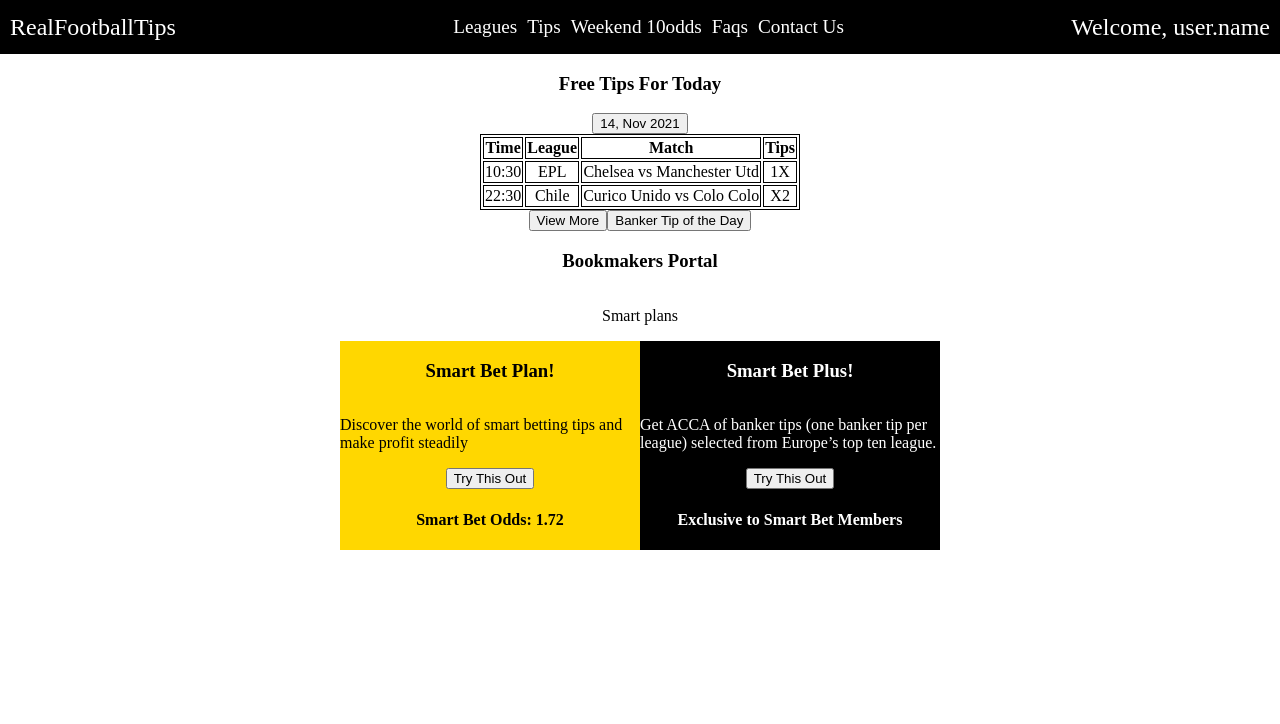
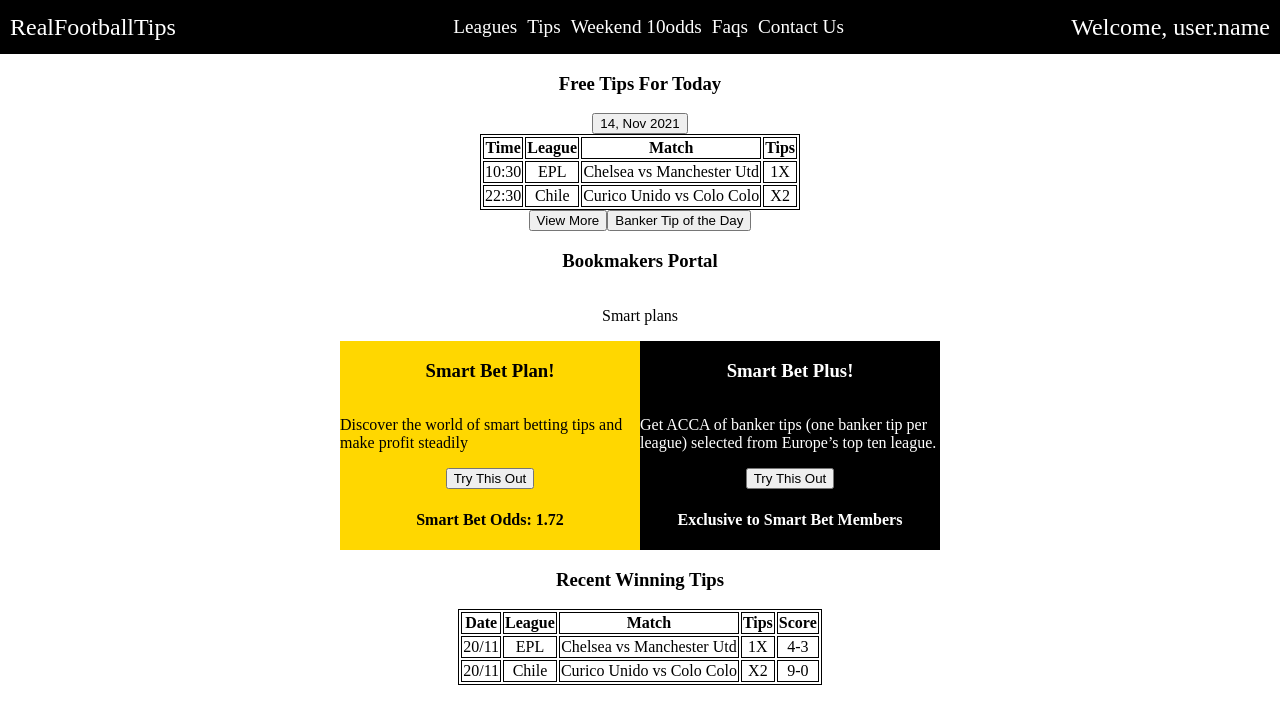
Before and after one commit to diamond-nicholas/football_tip, a React (Create React App) app: page / in a window 1280 px wide. Shown: the top 724 px of the page. Built offline with nearby package versions, Linux system fonts and the light colour scheme.

Commit message:
add upcoming component

```diff
--- a/src/Components/App.js
+++ b/src/Components/App.js
@@ -1,6 +1,7 @@
 import Nav from './Nav';
 import NewTips from './NewTips';
 import Plans from './Plans';
+import Upcoming from './Upcoming';
 
 import('../Styles/App.css');
 
@@ -10,6 +11,7 @@ function App() {
       <Nav />
       <NewTips />
       <Plans />
+      <Upcoming />
     </div>
   );
 }
--- /dev/null
+++ b/src/Components/Upcoming.js
@@ -0,0 +1,41 @@
+import React from 'react'
+import ('../Styles/Upcoming.css')
+
+const Upcoming = () => {
+ return (
+   <>
+     <article>
+       <div className='card'>
+         <h3>Recent Winning Tips</h3>
+       </div>
+       <div className='fixtures'>
+         <table>
+           <tr>
+             <th>Date</th>
+             <th>League</th>
+             <th>Match</th>
+             <th>Tips</th>
+             <th>Score</th>
+           </tr>
+           <tr>
+             <td>20/11</td>
+             <td>EPL</td>
+             <td>Chelsea vs Manchester Utd</td>
+             <td>1X</td>
+             <td>4-3</td>
+           </tr>
+           <tr>
+             <td>20/11</td>
+             <td>Chile</td>
+             <td>Curico Unido vs Colo Colo</td>
+             <td>X2</td>
+             <td>9-0</td>
+           </tr>
+         </table>
+       </div>
+     </article>
+   </>
+ );
+}
+
+export default Upcoming;
--- /dev/null
+++ b/src/Styles/Upcoming.css
@@ -0,0 +1,5 @@
+.card {
+ display: flex;
+ justify-content: center;
+ align-items: center;
+}
```
